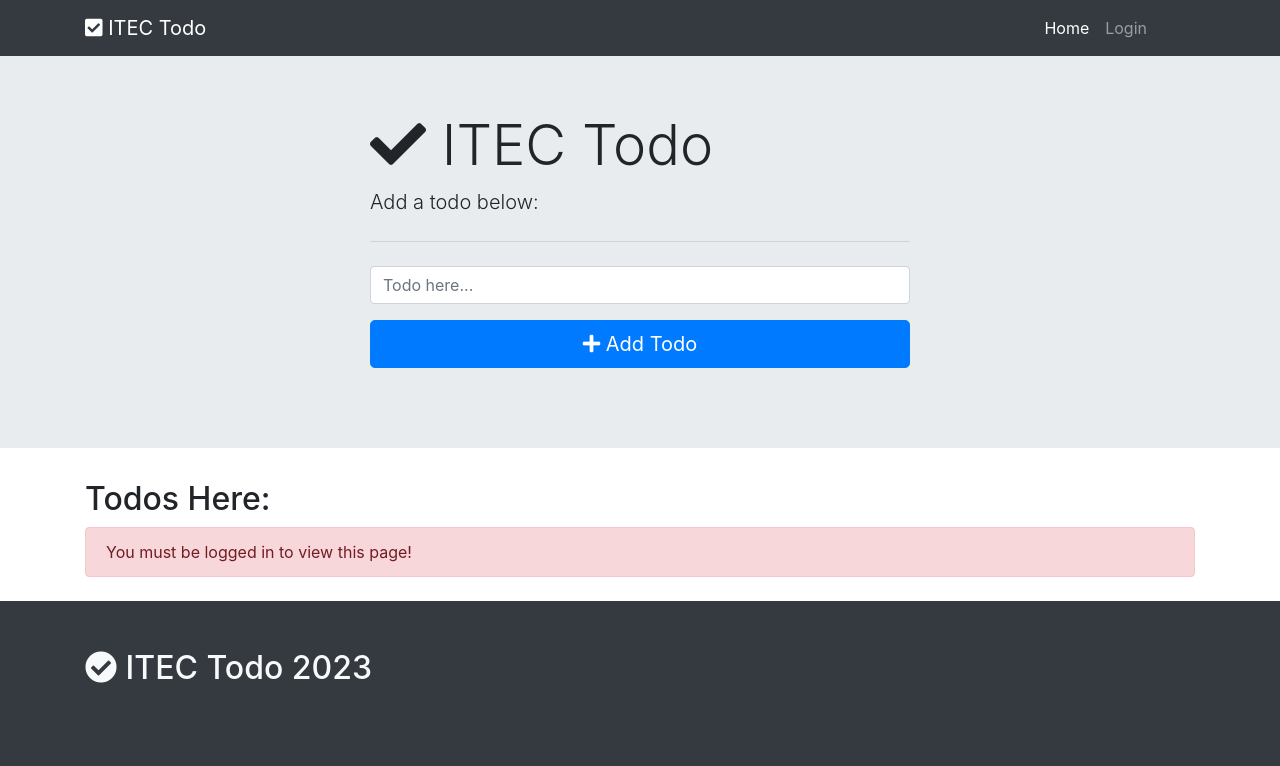
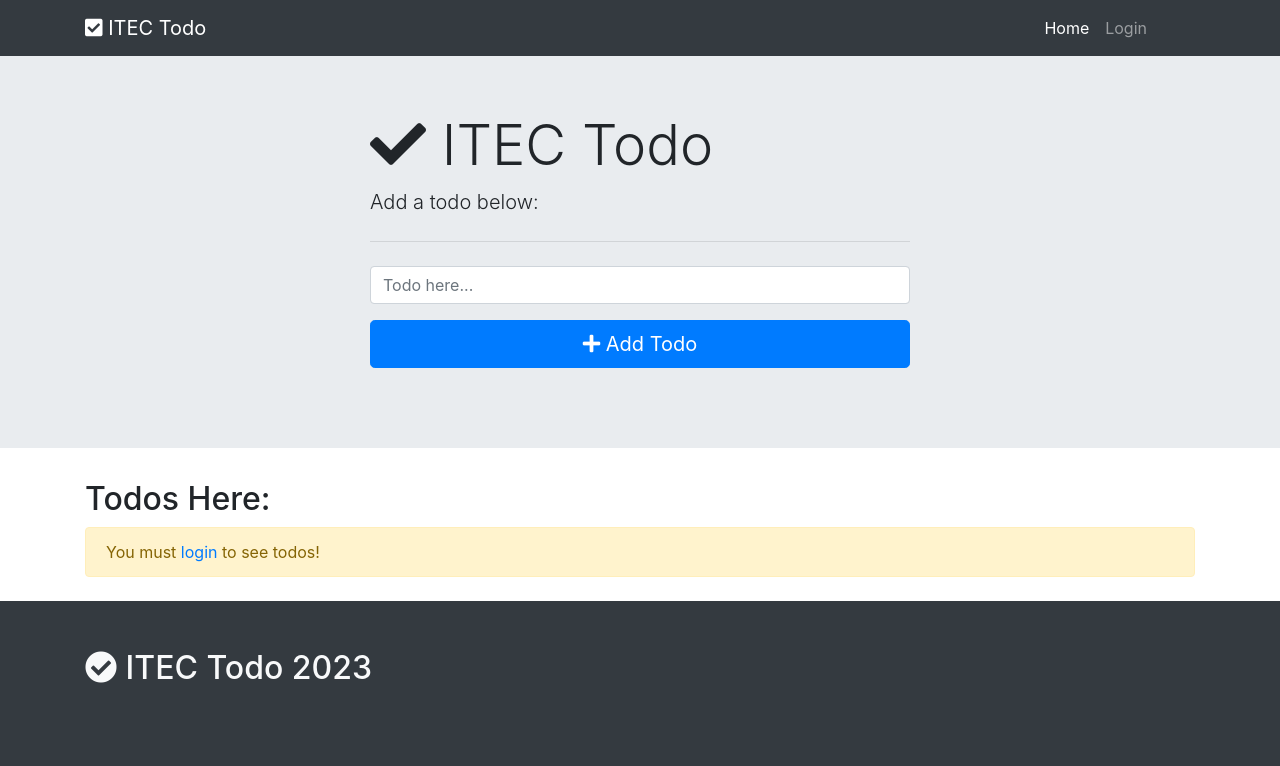
Before and after one commit to itsdmd/University, a PHP site: page /index.php in a window 1280 px wide. Shown: the top 766 px of the page. Run offline with PHP 8.4, Linux system fonts and the light colour scheme.

Commit message:
204.L.03.03

```diff
--- a/CS204/T/todo-app/func/form_handler.php
+++ b/CS204/T/todo-app/func/form_handler.php
@@ -33,7 +33,7 @@ if (isset($_POST['register'])) {
     $errors = [];
     $users = getUsers();
     // get all users and check if user submitted username ==
-    // to a username in the data/users.json (convert to assoc arr)
+    // to a username in the users.json (convert to assoc arr)
     if (checkUserExists($users, $_POST['username'])) {
         foreach ($users as $user) {
             if ($user['username'] == $_POST['username']) {
@@ -70,7 +70,7 @@ function createUser($user, $users) {
     $new_user['role'] = "2";
     array_push($users, $new_user);
     $json = json_encode($users, JSON_PRETTY_PRINT);
-    file_put_contents("data/users.json", $json);
+    file_put_contents("users.json", $json);
 }
 
 function checkUserExists($users, $username) {
@@ -89,7 +89,7 @@ function checkUserExists($users, $username) {
 
 function getUsers() {
     // get file contents
-    $json = file_get_contents("data/users.json");
+    $json = file_get_contents("users.json");
     // convert to assoc array
     $arr = json_decode($json, true);
     // return the arr
--- a/CS204/T/todo-app/func/functions.php
+++ b/CS204/T/todo-app/func/functions.php
@@ -1,12 +1,24 @@
 <?php
 
 $msg = [];
-if (!file_exists("data/todos.json")) {
+if (!file_exists("todos.json")) {
     $todos = [];
     $json = json_encode($todos);
-    file_put_contents("data/todos.json", $json);
+    file_put_contents("todos.json", $json);
 } elseif ($_SESSION['logged_in']) {
-    $todos = filterTodosByUser(getTodos());
+    $todos = getTodos();
+    $todos = filterTodosByUser($todos);
+}
+
+function filterTodosByUser($todos) {
+    var_dump($todos);
+    $filter_todos = [];
+    foreach ($todos as $todo) {
+        if ($_SESSION['username'] == $todo['user']) {
+            array_push($filter_todos, $todo);
+        }
+    }
+    return $filter_todos;
 }
 
 if (isset($_POST['delete'])) {
@@ -17,6 +29,8 @@ if (isset($_POST['delete'])) {
 if (isset($_POST['status'])) {
     updateStatus($_POST['status'], $todos);
 }
+
+//$todos = sortTodos($todos);
 
 if (isset($_POST['update'])) {
     updateTodo($todos, $_POST['update'], $_POST['id']);
@@ -70,31 +84,21 @@ if (isset($_POST["todo"]) && $_SESSION['logged_in']) {
     for ($i = 0; $i < count($todos); $i++) {
         $todos[$i]['id'] = $i;
     }
-    storeTodos($todos);
+    storeTodos($all_todos);
 }
 
 function storeTodos($todos) {
     // convert to json
     $json = json_encode($todos, JSON_PRETTY_PRINT);
     // store in file
-    file_put_contents("data/todos.json", $json);
+    file_put_contents("todos.json", $json);
 }
 
 function getTodos() {
-    // access the data/todos.json
-    $data = file_get_contents("data/todos.json");
+    // access the todos.json
+    $data = file_get_contents("todos.json");
     // convert json to assoc array
     $todos = json_decode($data, true);
     // return array
     return $todos;
 };
-
-function filterTodosByUser($todos) {
-    $filtered_todos = [];
-    foreach ($todos as $todo) {
-        if ($todo['user'] == $_SESSION['username']) {
-            array_push($filtered_todos, $todo);
-        }
-    }
-    return $filtered_todos;
-}
--- a/CS204/T/todo-app/func/init.php
+++ b/CS204/T/todo-app/func/init.php
@@ -1,6 +1,6 @@
 <?php
 session_start();
 
-if (!isset($_SESSION['logged_in'])) {
+if(!isset($_SESSION['logged_in'])) {
     $_SESSION['logged_in'] = false;
 }
--- a/CS204/T/todo-app/inc/header.php
+++ b/CS204/T/todo-app/inc/header.php
@@ -1,11 +1,10 @@
 <!DOCTYPE html>
 <html lang="en">
-
 <head>
 <meta charset="UTF-8">
 <meta name="viewport" content="width=device-width, initial-scale=1.0">
 <meta http-equiv="X-UA-Compatible" content="ie=edge">
-    <meta name="Description" content="Enter your description here" />
+<meta name="Description" content="Enter your description here"/>
 <link rel="stylesheet" href="https://cdnjs.cloudflare.com/ajax/libs/twitter-bootstrap/4.6.0/css/bootstrap.min.css">
 <link rel="stylesheet" href="https://cdnjs.cloudflare.com/ajax/libs/font-awesome/5.15.4/css/all.min.css">
 <link rel="stylesheet" href="assets/css/style.css">
@@ -16,7 +15,6 @@
     }
 </style>
 </head>
-
 <body>
     <nav class="navbar navbar-expand-lg navbar-dark bg-dark fixed-top">
     <div class="container">
@@ -29,9 +27,18 @@
                 <li class="nav-item active">
                     <a class="nav-link" href="index.php">Home<span class="sr-only">(current)</span></a>
                 </li>
+                <?php if($_SESSION['logged_in'] == true): ?>
+                <li class="nav-item">
+                    <a class="nav-link" href=""><?php echo $_SESSION['username'];?></a>
+                </li>
+                <li class="nav-item">
+                    <a class="nav-link" href="logout.php">Logout</a>
+                </li>
+                <?php else: ?>
                 <li class="nav-item">
                     <a class="nav-link" href="login.php">Login</a>
                 </li>
+                <?php endif; ?>
                 <ul>
         </div>
         </div>
--- a/CS204/T/todo-app/index.php
+++ b/CS204/T/todo-app/index.php
@@ -5,21 +5,20 @@ include "func/functions.php";
 ?>
     <div class="jumbotron jumbotron-fluid mt-5">
         <div class="container">
-        <?php if (!empty($msg)) : ?>
-            <div class="alert alert-<?php echo $msg['class']; ?>" role="alert">
+            <?php if(!empty($msg)):?>
+                <div class="alert alert-<?php echo $msg['class'];?>" role="alert">
                     <?php $msg["text"]; ?>
                 </div>
-        <?php endif; ?>
+            <?php endif;?>
             <div class="row">
             <div class="col-md-6 offset-md-3">
             <h1 class="display-4"><i class="fa fa-check" aria-hidden="true"></i> ITEC Todo</h1>
             <p class="lead">Add a todo below:</p>
             <hr class="my-4">
-                <form action="<?php echo $_SERVER["PHP_SELF"]; ?>" method="post">
+            <form action="<?php echo $_SERVER["PHP_SELF"];?>" method="post">
                 <div class="form-group">
                     <input id="my-input" class="form-control" type="text" name="todo" placeholder="Todo here...">
-                        <button type="submit" class="btn btn-primary btn-block btn-lg mt-3"><i class="fa fa-plus" aria-hidden="true"></i> Add
-                            Todo</button>
+                    <button type="submit" class="btn btn-primary btn-block btn-lg mt-3"><i class="fa fa-plus" aria-hidden="true"></i> Add Todo</button>
                 </div>
 
             </form>
@@ -29,62 +28,54 @@ include "func/functions.php";
     </div>
     <div class="container">
         <h2>Todos Here:</h2>
-    <!-- only show the div below if user is logged in -->
-    <?php if (isset($_SESSION['username'])) : ?>
+
+        <?php if($_SESSION['logged_in']): ?>
         <div class="row">
+
         <ul class="list-group w-100">
-                <?php foreach ($todos as $todo) : ?>
+            <?php foreach($todos as $todo): ?>
             <li class="list-group-item d-flex justify-content-between align-items-center w-100 <?php
-                                                                                                        if ($todo['status']) {
-                                                                                                            echo "complete";
-                                                                                                        }
+                if($todo['status']) {
+                    echo "complete";}
                     ?>">
 
                 <div class="todo-text">
-                            <?php echo htmlspecialchars($todo['todo']); ?>
+                <?php echo htmlspecialchars($todo['todo']);?>
                 </div>
 
                 <form action="index.php" method="post" class="d-none">
-                            <input type="text" value="<?php echo filter_var($todo['todo'], FILTER_SANITIZE_SPECIAL_CHARS); ?>" class="form-control" name="update">
-                            <input type="hidden" name="id" value="<?php echo $todo['id']; ?>">
+                <input type="text" value="<?php echo filter_var($todo['todo'], FILTER_SANITIZE_SPECIAL_CHARS);?>"
+                class="form-control" name="update">
+                <input type="hidden" name="id" value="<?php echo $todo['id'];?>">
                 </form>
 
                 <div class="d-flex">
 
-                            <button class="btn btn-primary edit"><i class="fa fa-pencil-square" aria-hidden="true"></i>
-                                Edit</button>
+                    <button class="btn btn-primary edit"><i class="fa fa-pencil-square" aria-hidden="true"></i> Edit</button>
                     <form action="<?php echo $_SERVER['PHP_SELF']; ?>" method="post">
-                                <button type="submit" class="btn btn-danger mr-2 ml-2" name="delete" value="<?php echo $todo['id']; ?>"><i class="fa fa-trash" aria-hidden="true"></i>
-                                    Delete</button>
+                    <button type="submit" class="btn btn-danger mr-2 ml-2" name="delete" value="<?php echo $todo['id']; ?>"><i class="fa fa-trash" aria-hidden="true"></i> Delete</button>
                 </form>
                 <form method="post" action="index.php">
                     <button type="submit" class="btn
                     <?php
-                    if ($todo['status']) {
-                        echo "btn-warning";
-                    } else {
-                        echo "btn-outline-warning";
-                    }
-                    ?>" name="status" value="<?php echo $todo['id']; ?>">
-                                    <?php
-                                    if ($todo['status']) {
-                                        echo "Undo";
-                                    } else {
-                                        echo "Done";
-                                    }
+                if($todo['status']) {
+                    echo "btn-warning";} else { echo "btn-outline-warning";}
+                    ?>" name="status" value="<?php echo $todo['id'];?>"> <?php
+                    if($todo['status']) {
+                        echo "Undo";} else { echo "Done";}
                         ?></button>
                 </form>
                 </div>
             </li>
-                <?php endforeach; ?>
+            <?php endforeach;?>
         </ul>
 
         </div>
-    <?php else : ?>
-        <div class="alert alert-danger" role="alert">
-            You must be logged in to view this page!
+        <?php else: ?>
+            <div class="alert alert-warning">
+                You must <a href="login.php">login</a> to see todos!
             </div>
-    <?php endif; ?>
+        <?php endif;?>
     </div>
 <?php
     include "inc/footer.php";
--- a/CS204/T/todo-app/logout.php
+++ b/CS204/T/todo-app/logout.php
@@ -4,3 +4,5 @@ session_start();
 $_SESSION = [];
 session_destroy();
 header("Location: index.php");
+
+?>
```
Also changed, not shown: CS204/T/todo-app/data/todos.json (deleted, +0 -52 lines), CS204/T/todo-app/inc/footer.php (+9 -14 lines), CS204/T/todo-app/todos.json (added, +80 -0 lines), CS204/T/todo-app/users.json (renamed from CS204/T/todo-app/data/users.json, +4 -11 lines), CS204/T/todo-app/login.php (indentation only). Lines whose indentation alone changed are shown as unchanged.
